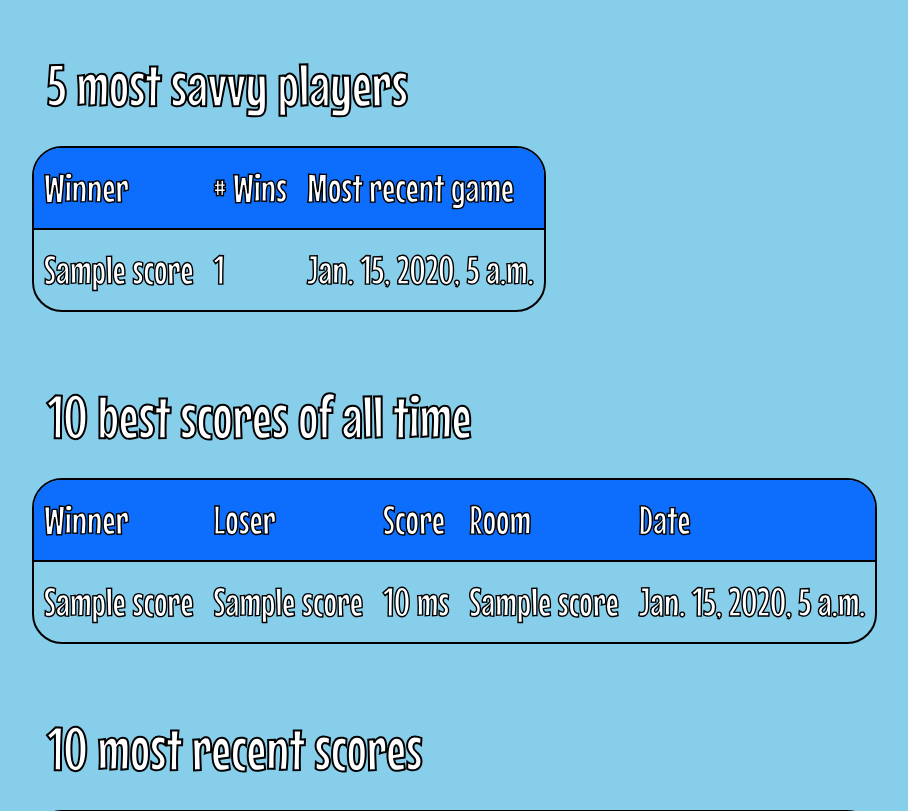
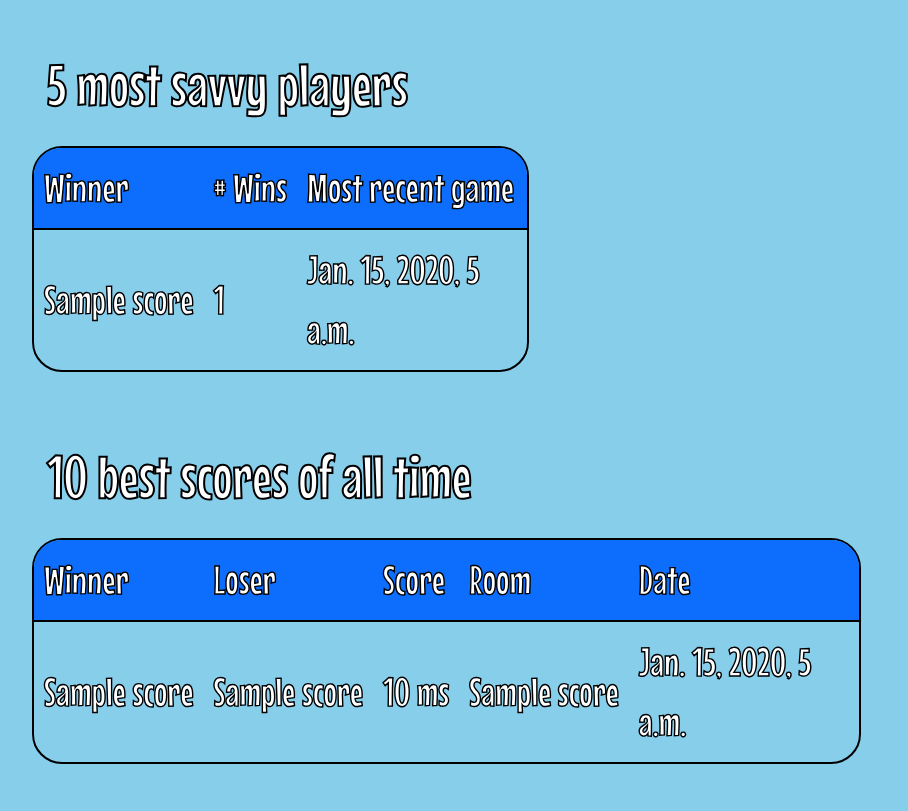
Before and after one commit to sbarthol/hamburguesa, a Django app: page /scoreboard in a window 1280 px wide. Shown: the part 96-907 px from the top of the page, without its empty margins (8-916 px from the left). Run offline with Django 4.2, Linux system fonts and the light colour scheme; tables that the repository leaves empty hold one stand-in row (values such as "Sample post"); parts of the project's set-up code (start-up, migrations or seed data) failed here and were passed over.

Commit message:
text overflow in scoreboard

```diff
--- a/webapps/burger/static/css/scoreboard.css
+++ b/webapps/burger/static/css/scoreboard.css
@@ -72,6 +72,9 @@ tr {
     -webkit-text-stroke-width: 1.40px;
     -webkit-text-stroke-color: black;
     text-decoration: none;
+    max-width: 18vw;
+    overflow: hidden;
+    text-overflow: ellipsis;
 }
 
 
```
